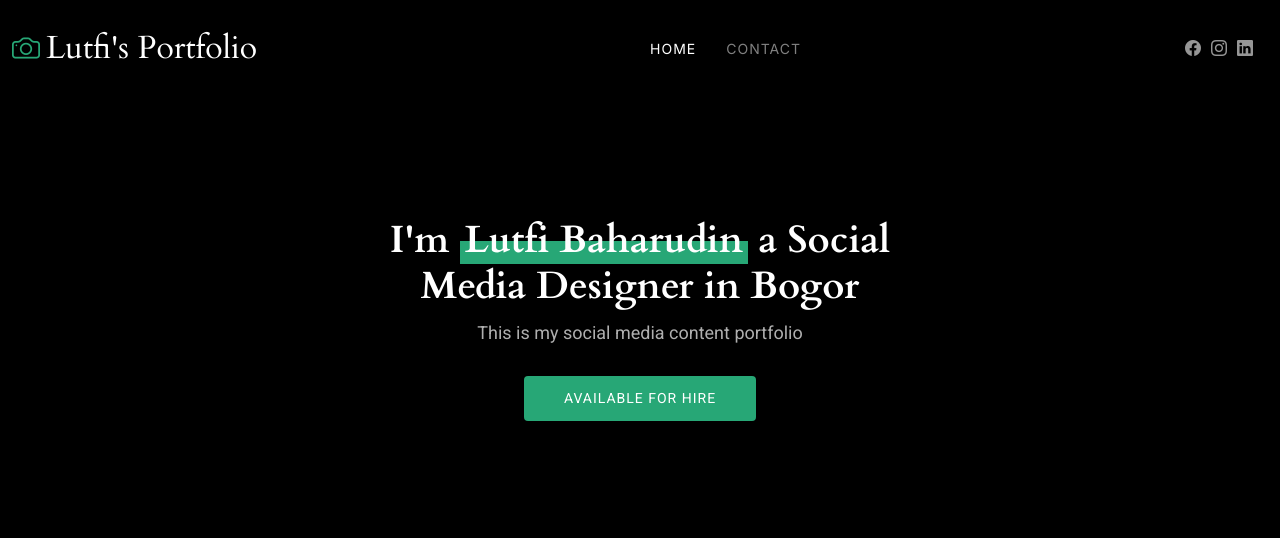
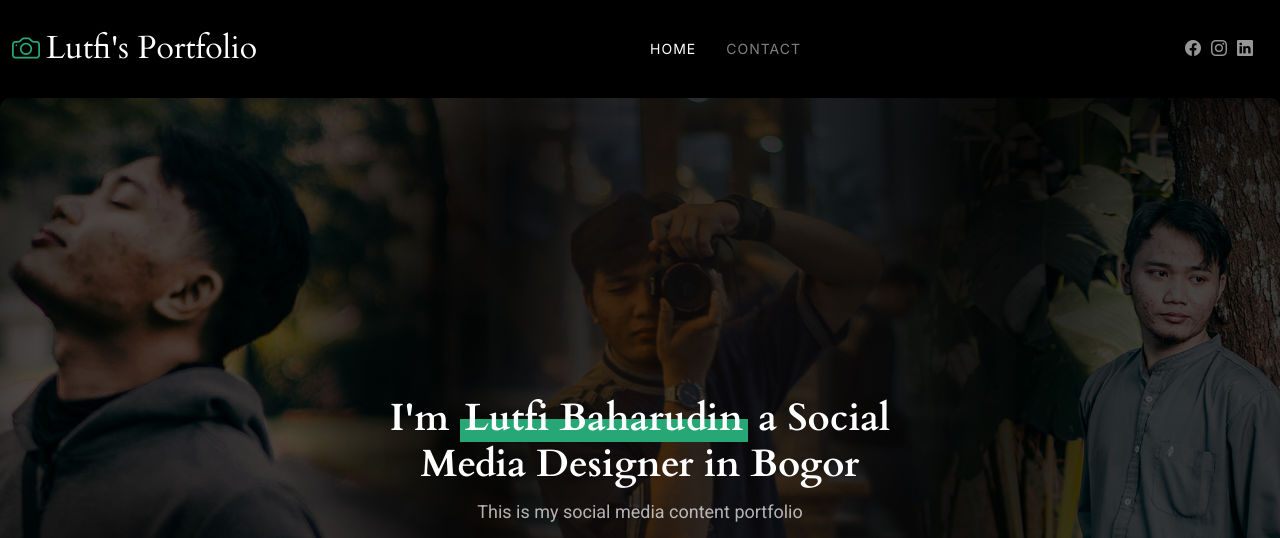
Before and after one commit to lutfibaharudin99/lutfi_portfolio, a plain HTML site: page index.html in a window 1280 px wide. Shown: the top 538 px of the page. Drawn offline with Linux system fonts and the light colour scheme.

Commit message:
update index dan gambar

```diff
--- a/index.html
+++ b/index.html
@@ -26,6 +26,18 @@
 
   <!-- Main CSS File -->
   <link href="assets/css/main.css" rel="stylesheet">
+  <style>
+    .hero {
+    background-image: linear-gradient(rgba(0, 0, 0, 0.715), rgba(0, 0, 0, 0.6)), url('/img/background\ lutfi.jpg'); /* Ganti dengan path gambar kamu */
+    background-size: cover; /* Membuat gambar menutupi seluruh background */
+    background-position: center; /* Memusatkan gambar di background */
+    background-repeat: no-repeat; /* Tidak mengulang gambar */
+    padding: 50px; /* Memberikan padding agar teks tidak terlalu menempel di tepi */
+    color: white; /* Agar teks terlihat jelas di atas gambar */
+    border-radius: 10px; /* Tambahan untuk sudut yang lebih lembut */
+    height: 100vh;
+}
+  </style>
 
   <!-- =======================================================
   * Template Name: PhotoFolio
```
Also changed, not shown: img/background lutfi.jpg (added).
